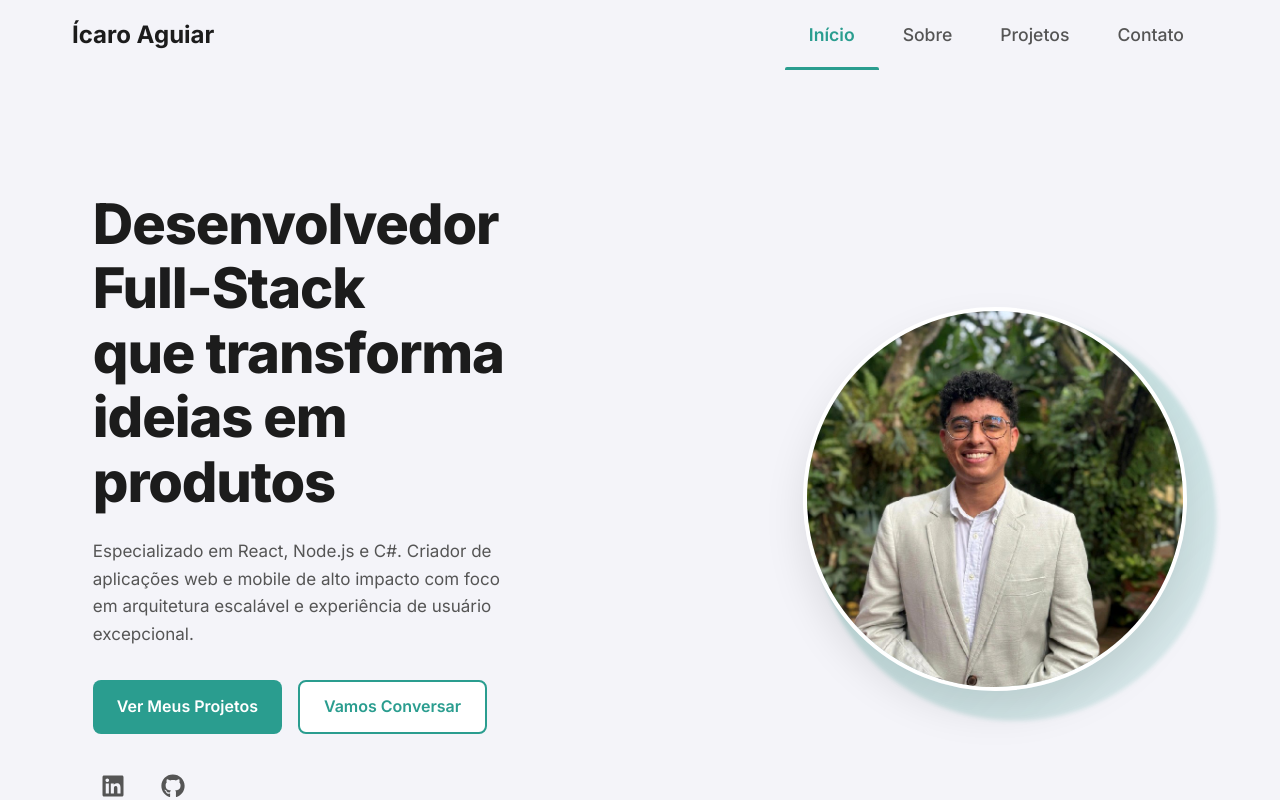
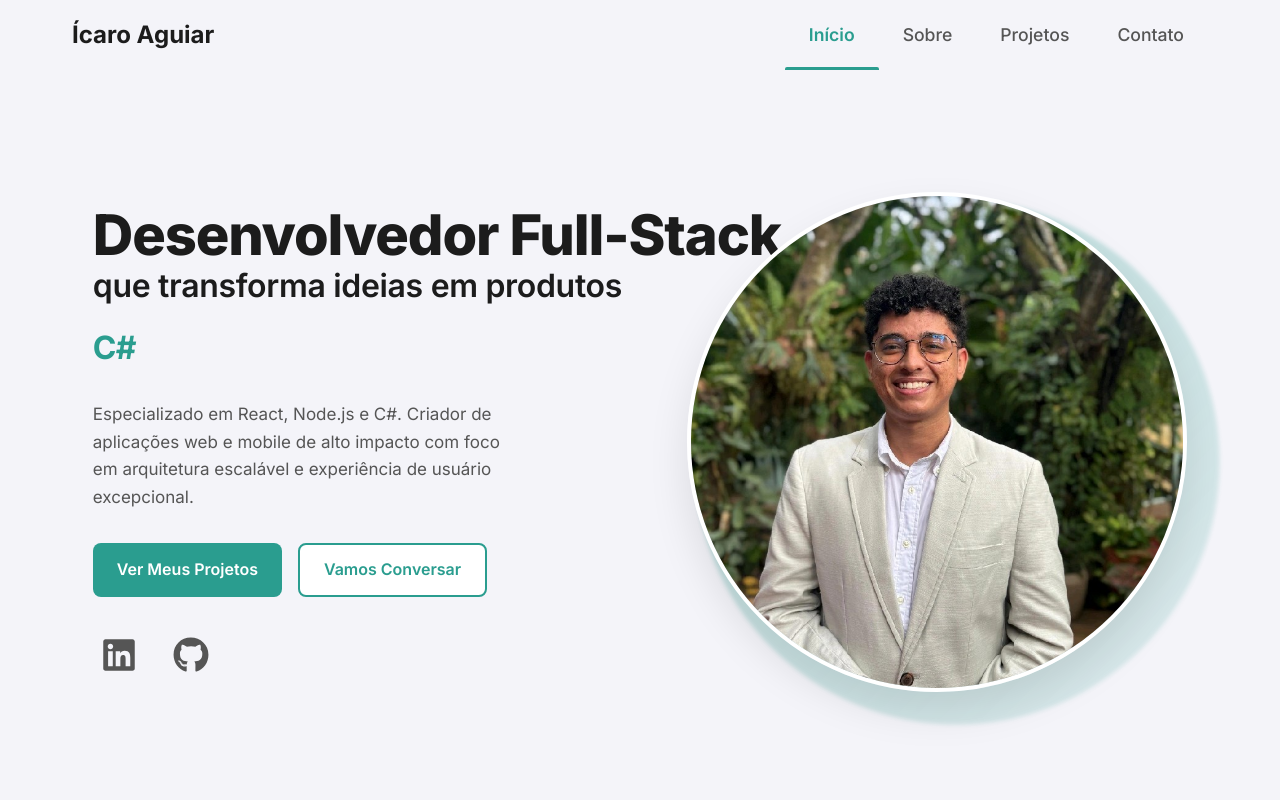
Before and after one commit to IcaroAguiar/icaroaguiar.dev, a Next.js app: page / in a window 1280 px wide. Shown: the top 800 px of the page. Built offline with nearby package versions, Linux system fonts and the light colour scheme.

Commit message:
feat: readiciona TypeAnimation com tecnologias no Hero (animacao fluida e inteligente)

```diff
--- a/src/components/Hero/Hero.css
+++ b/src/components/Hero/Hero.css
@@ -22,9 +22,34 @@
   @apply md:col-span-5 order-2 md:order-1;
 }
 
-.hero-title {
-  @apply font-extrabold tracking-[-0.02em] text-text-primary mb-6;
+.hero-title-group {
+  @apply mb-3;
+}
+
+.hero-title-main {
+  @apply font-extrabold tracking-[-0.02em] text-text-primary;
+  font-size: clamp(2.25rem, 6vw, 3.5rem);
   line-height: 1.15;
+  white-space: nowrap;
+}
+
+.hero-title-sub {
+  @apply font-semibold tracking-[-0.01em] text-text-primary;
+  font-size: clamp(1.5rem, 3.5vw, 2rem);
+  line-height: 1.2;
+  white-space: nowrap;
+}
+
+/* Animação de Tecnologias */
+.hero-tech-animation {
+  @apply mb-6 min-h-[2.5rem] py-1;
+  font-family: var(--font-inter);
+  font-weight: 700;
+  font-size: clamp(1.5rem, 3vw, 2rem);
+  color: var(--color-primary);
+  letter-spacing: -0.02em;
+  white-space: nowrap;
+  overflow: hidden;
 }
 
 .hero-subtitle {
@@ -64,7 +89,7 @@
 }
 
 .social-link {
-  @apply text-text-secondary text-2xl transition-[color,transform] duration-200;
+  @apply text-text-secondary text-4xl transition-[color,transform] duration-200;
   @apply hover:text-primary hover:-translate-y-1;
   @apply focus-visible:outline-none focus-visible:ring-2 ring-offset-2 ring-primary rounded-full p-2;
 }
@@ -76,7 +101,9 @@
 }
 
 .image-wrapper {
-  @apply relative w-72 h-72 md:w-96 md:h-96;
+  @apply relative w-80 h-80 md:w-full md:h-auto;
+  aspect-ratio: 1;
+  max-width: 500px;
   perspective: 1000px;
 }
 
--- a/src/components/Hero/Hero.tsx
+++ b/src/components/Hero/Hero.tsx
@@ -2,6 +2,7 @@
 
 import { motion } from 'framer-motion';
 import { useReducedMotion } from 'framer-motion';
+import { TypeAnimation } from 'react-type-animation';
 import Link from 'next/link';
 import Image from 'next/image';
 import { FaLinkedin, FaGithub } from 'react-icons/fa';
@@ -45,11 +46,38 @@ export default function Hero() {
         >
           {/* Texto (esquerda) */}
           <motion.div className="hero-text" variants={itemVariants}>
-            <h1 className="hero-title">
-              Desenvolvedor Full-Stack
-              <br />
-              que transforma ideias em produtos
-            </h1>
+            <div className="hero-title-group">
+              <h1 className="hero-title-main">
+                Desenvolvedor Full-Stack
+              </h1>
+              <h2 className="hero-title-sub">
+                que transforma ideias em produtos
+              </h2>
+            </div>
+
+            {/* Animação de Tecnologias */}
+            <motion.div className="hero-tech-animation" variants={itemVariants}>
+              <TypeAnimation
+                sequence={[
+                  'React',
+                  2000,
+                  'Node.js',
+                  2000,
+                  'C#',
+                  2000,
+                  'React Native',
+                  2000,
+                  'PostgreSQL',
+                  2000,
+                  'FastAPI',
+                  2000,
+                ]}
+                wrapper="span"
+                speed={50}
+                className="tech-animation"
+                repeat={Infinity}
+              />
+            </motion.div>
 
             <motion.p className="hero-subtitle" variants={itemVariants}>
               Especializado em React, Node.js e C#. Criador de aplicações web e
```
Also changed, not shown: .claude/settings.local.json.
